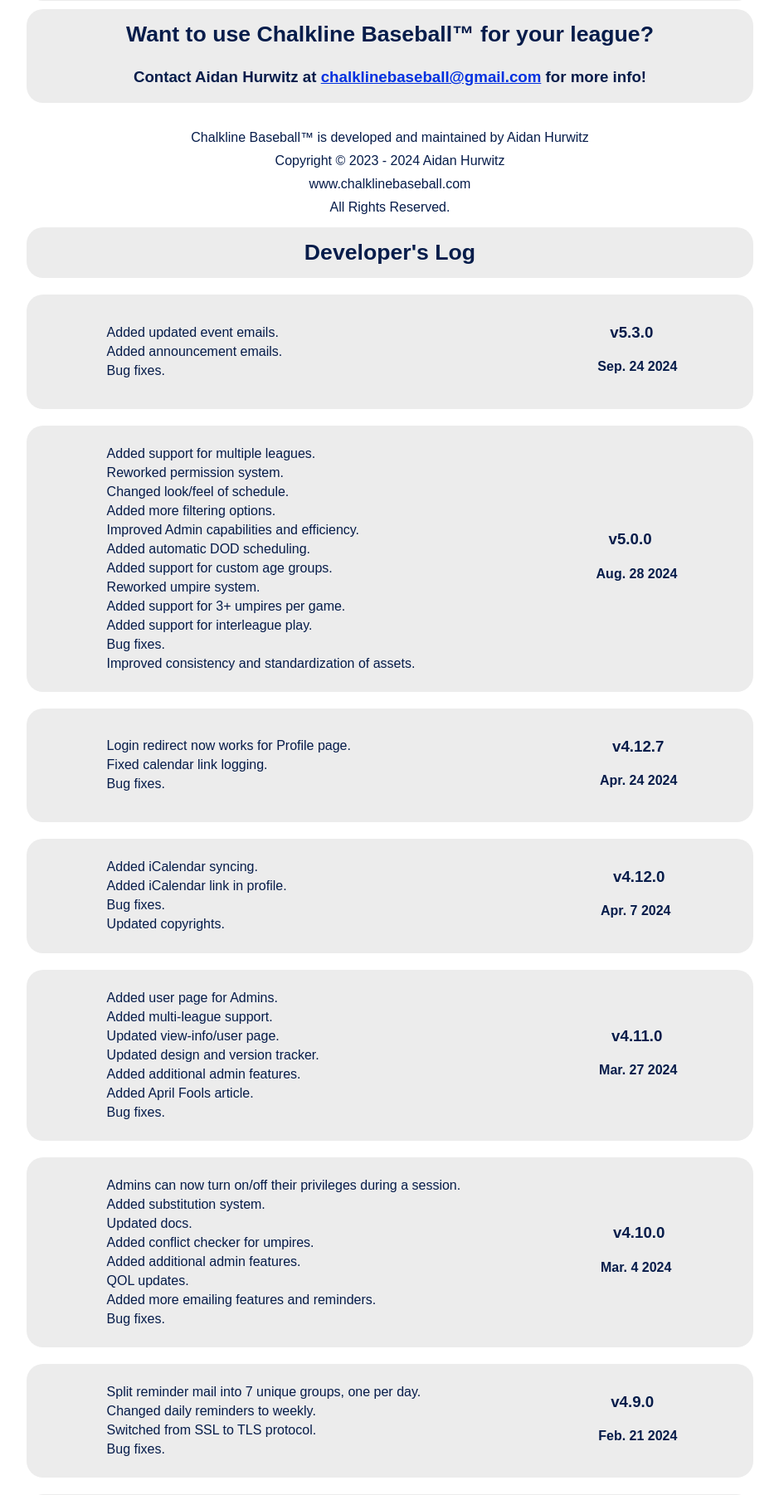
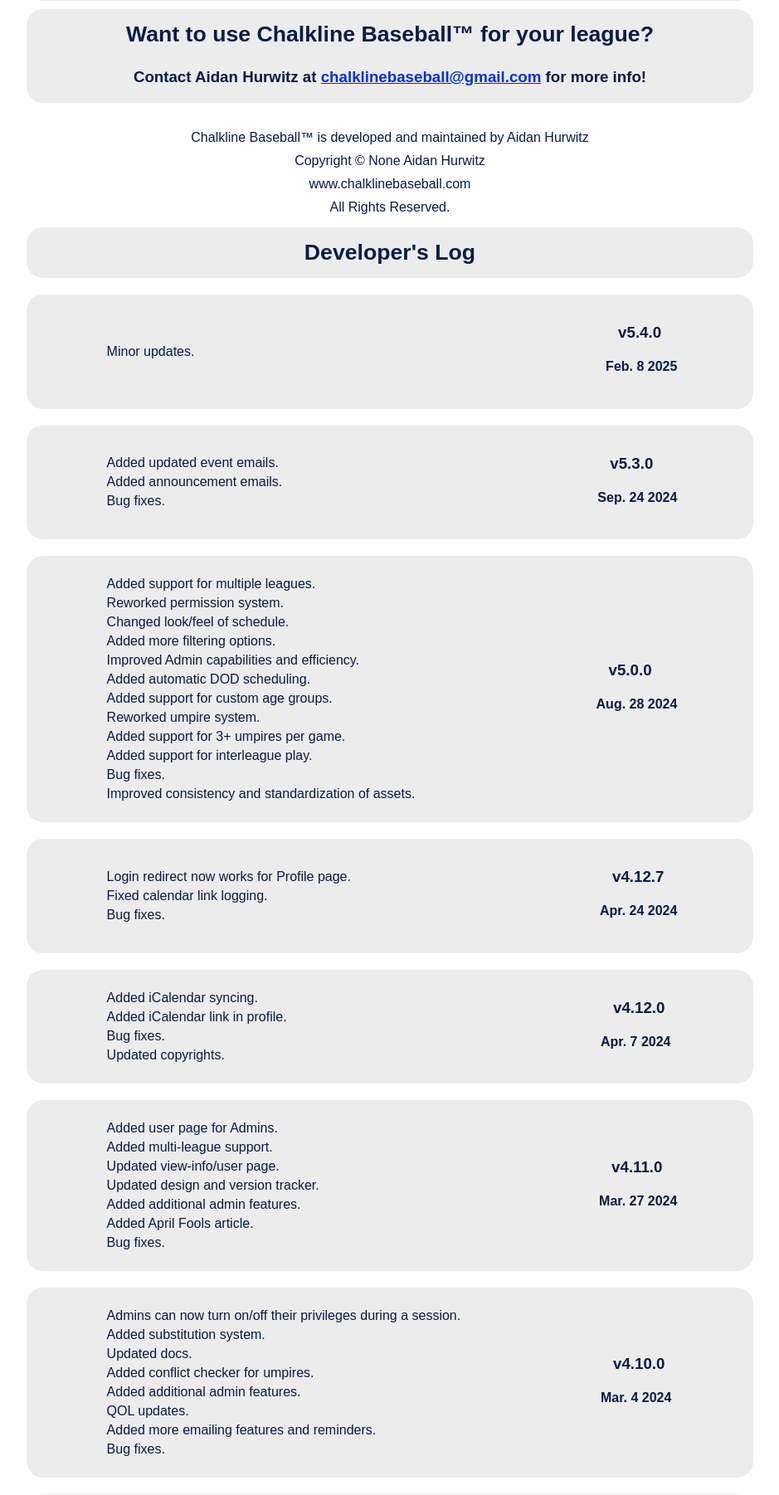
Before and after one commit to jamesus88/chalkline_v2, a Flask app: page / in a window 1280 px wide. Shown: the part 2243-4045 px from the top of the page at 83% size, without its empty margins (170-1109 px from the left). Run offline with Flask 3, Linux system fonts and the light colour scheme; parts of the project's set-up code (start-up, migrations or seed data) failed here and were passed over; some libraries are stand-ins or nearby versions.

Commit message:
minor changes

```diff
--- a/chalkline/core/team.py
+++ b/chalkline/core/team.py
@@ -100,6 +100,7 @@ class Team:
     @staticmethod
     def add_coach(teamId, season, userId):
         Team.col.update_one({'teamId': teamId}, {'$push': {f'seasons.{season}.coaches': userId}})
+        User.col.update_one({'userId': userId}, {'$push': {'teams': teamId}})
 
     @staticmethod
     def get_share_link(team):
--- a/chalkline/core/user.py
+++ b/chalkline/core/user.py
@@ -86,7 +86,7 @@ class User:
             if leagueId not in user['leagues']:
                 raise PermissionError("You do not belong to this league!")
             if check_password_hash(user['pword'], pword):
-                return user
+                return User.mark_active(user)
         raise ValueError("Incorrect Username/Email or Password. Please try again.")
 
     @staticmethod
--- a/chalkline/main/routes.py
+++ b/chalkline/main/routes.py
@@ -11,14 +11,6 @@ main = Blueprint('main', __name__)
 @main.route("/home")
 def home():
     res = svr.obj()
-    # Welcome back!
-    if res['user']:
-        if not res['user']['active']:
-            user = User.mark_active(res['user'])
-            svr.login(user)
-            res = svr.obj()
-            res['popup'] = f"Welcome back {res['user']['firstName']}! Your account has been marked active for the {res['league']['current_season']} season!"
-
     return render_template("main/home.html", res=res)
 
 @main.route("/signup", methods=["GET", "POST"])
--- a/chalkline/templates/league/master-schedule.html
+++ b/chalkline/templates/league/master-schedule.html
@@ -71,6 +71,7 @@
         </section>
         <button id="load-more" type="button" class="action" onclick="load()">Load More</button>
     </form>
+    <p class="subtle">{{events|length}} games loaded.</p>
 </main>
 
 {% endblock content %}
--- a/chalkline/templates/main/home.html
+++ b/chalkline/templates/main/home.html
@@ -199,12 +199,23 @@
     <br>
     <center>
         <p>Chalkline Baseball&trade; is developed and maintained by Aidan Hurwitz</p>
-        <p>Copyright &copy; 2023 - 2024 Aidan Hurwitz</p>
+        <p>Copyright &copy; {{res.copyright}} Aidan Hurwitz</p>
         <p>www.chalklinebaseball.com</p>
         <p>All Rights Reserved.</p>
     </center>
     <section id="developers-log">
         <h2>Developer's Log</h2>
+    </section>
+    <section>
+        <div class="split">
+            <div>
+                <p>Minor updates.</p>
+            </div>
+            <div>
+                <h3>v5.4.0</h3>
+                <h4>Feb. 8 2025</h4>
+            </div>
+        </div>
     </section>
     <section>
         <div class="split">
```
